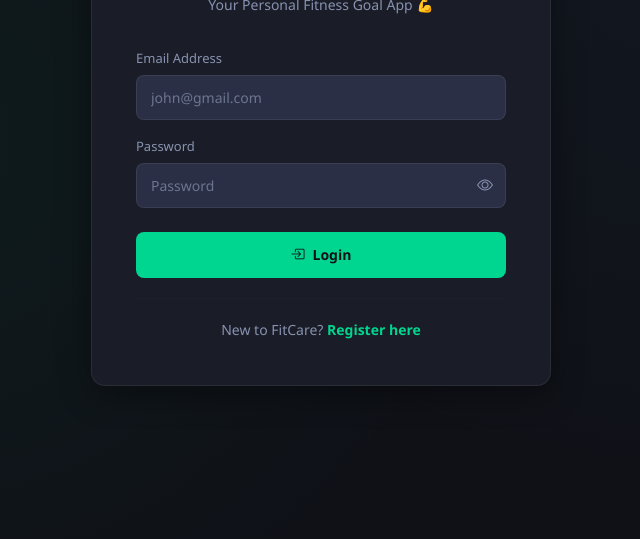
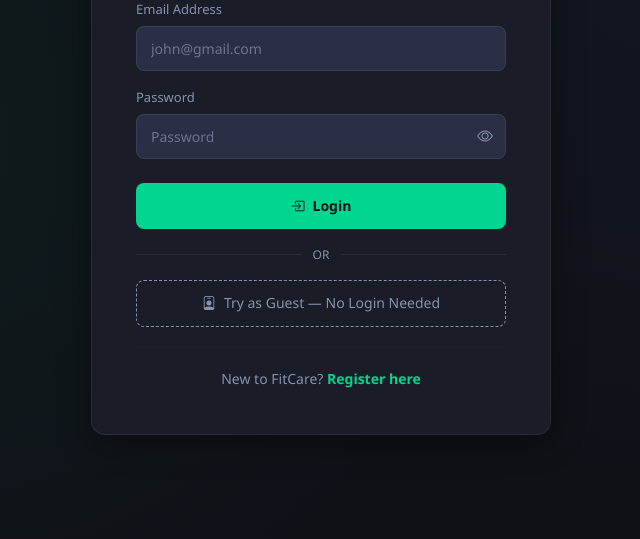
Before and after one commit to ranjeetmahto11/FitCare-frontend, a website: page pages/login.html in a window 1280 px wide. Shown: the part 261-800 px from the top of the page, without its empty margins (319-959 px from the left). Drawn offline with nearby package versions, Linux system fonts and the light colour scheme.

Commit message:
Fix URL and Guest login login

```diff
--- a/js/api.js
+++ b/js/api.js
@@ -3,7 +3,7 @@
 
 
 const API_BASE =
-'https://fitcare-backend-coab.onrender.com';
+'https://fitcare-backend-coab.onrender.com/api';
 
 // ── Storage ───────────────────────────────────
 function getToken() {
--- a/pages/login.html
+++ b/pages/login.html
@@ -10,7 +10,53 @@
           href="https://cdn.jsdelivr.net/npm/bootstrap@5.3.2/dist/css/bootstrap.min.css">
     <link rel="stylesheet"
           href="https://cdn.jsdelivr.net/npm/bootstrap-icons@1.11.3/font/bootstrap-icons.css">
-    <link rel="stylesheet" href="../css/style.css">
+    <link rel="stylesheet"
+          href="../css/style.css">
+    <style>
+        .fc-guest-btn {
+            background: transparent;
+            border: 1.5px dashed
+                var(--text-muted);
+            color: var(--text-muted);
+            padding: 11px 24px;
+            border-radius: var(--radius-sm);
+            font-size: 14px;
+            font-weight: 500;
+            cursor: pointer;
+            width: 100%;
+            transition: all 0.2s;
+            display: flex;
+            align-items: center;
+            justify-content: center;
+            gap: 8px;
+        }
+
+        .fc-guest-btn:hover {
+            border-color: var(--accent);
+            color: var(--accent);
+            background: var(--accent-soft);
+        }
+
+        .fc-or-divider {
+            display: flex;
+            align-items: center;
+            gap: 12px;
+            margin: 16px 0;
+        }
+
+        .fc-or-divider::before,
+        .fc-or-divider::after {
+            content: '';
+            flex: 1;
+            height: 1px;
+            background: var(--border);
+        }
+
+        .fc-or-divider span {
+            font-size: 12px;
+            color: var(--text-muted);
+        }
+    </style>
 </head>
 <body>
 
@@ -21,7 +67,7 @@
             Fit<span>Care</span>
         </div>
         <p class="fc-auth-tagline">
-            Your Personal Fitness Goal App 💪
+            Your Personal Fitness Goal App
         </p>
 
         <div class="fc-alert error"
@@ -38,7 +84,8 @@
                 </label>
                 <input type="email"
                        id="loginEmail"
-                       class="form-control fc-input"
+                       class="form-control
+                              fc-input"
                        placeholder="john@gmail.com"
                        required>
             </div>
@@ -79,6 +126,19 @@
             </button>
         </form>
 
+        <!-- OR Divider -->
+        <div class="fc-or-divider">
+            <span>OR</span>
+        </div>
+
+        <!-- ✅ Guest Button -->
+        <button class="fc-guest-btn"
+                id="guestBtn"
+                onclick="guestLogin()">
+            <i class="bi bi-person-badge"></i>
+            Try as Guest — No Login Needed
+        </button>
+
         <hr class="fc-divider">
 
         <p class="text-center mb-0"
@@ -104,30 +164,35 @@
 
     function showAlert(msg) {
         const el =
-            document.getElementById('loginAlert');
-        document.getElementById('loginAlertMsg')
+            document.getElementById(
+                'loginAlert');
+        document.getElementById(
+            'loginAlertMsg')
             .textContent = msg;
         el.style.display = 'block';
     }
 
+    // ── Login ─────────────────────────────
     document.getElementById('loginForm')
-        .addEventListener('submit', async e => {
+        .addEventListener('submit',
+            async e => {
                 e.preventDefault();
-
-            const btn =
-                document.getElementById('loginBtn');
-            document.getElementById('loginAlert')
+                const btn = document
+                    .getElementById('loginBtn');
+                document.getElementById(
+                    'loginAlert')
                     .style.display = 'none';
 
                 setLoading(btn, true);
 
-            const result = await apiLogin({
+                const result =
+                    await apiLogin({
                         email: document
-                    .getElementById('loginEmail')
-                    .value,
+                            .getElementById(
+                            'loginEmail').value,
                         password: document
-                    .getElementById('loginPassword')
-                    .value
+                            .getElementById(
+                            'loginPassword').value
                     });
 
                 setLoading(btn, false);
@@ -142,23 +207,65 @@
                         role:       d.role,
                         activeGoal: d.activeGoal
                     });
-
                     showToast(
-                    `Welcome back, ${d.name}! 💪`);
-
+                        `Welcome back, ${d.name}!`);
                     setTimeout(() => {
                         window.location.href =
                             d.activeGoal
                             ? 'dashboard.html'
                             : 'goal-select.html';
                     }, 600);
-
                 } else {
                     showAlert(
                         result?.data?.message
-                    || 'Invalid email or password');
+                        || 'Invalid email '
+                        + 'or password');
                 }
             });
+
+    // ── Guest Login ───────────────────────
+    async function guestLogin() {
+        const btn =
+            document.getElementById('guestBtn');
+        btn.disabled = true;
+        btn.innerHTML = `
+            <span class="spinner-border
+                spinner-border-sm me-2">
+            </span>
+            Setting up guest account...`;
+
+        const result = await apiGuestLogin();
+
+        if (result?.data?.success) {
+            const d = result.data.data;
+            saveToken(d.token);
+            saveUser({
+                id:         d.userId,
+                name:       d.name,
+                email:      d.email,
+                role:       'GUEST',
+                activeGoal: d.activeGoal,
+                isGuest:    true
+            });
+            showToast(
+                'Welcome Guest! '
+                + 'Exploring FitCare');
+            setTimeout(() => {
+                window.location.href =
+                    'dashboard.html';
+            }, 800);
+        } else {
+            btn.disabled = false;
+            btn.innerHTML = `
+                <i class="bi bi-person-badge">
+                </i>
+                Try as Guest — No Login Needed`;
+            showToast(
+                result?.data?.message
+                || 'Guest login failed',
+                'error');
+        }
+    }
 </script>
 </body>
 </html>
```
Lines whose indentation alone changed are shown as unchanged.
